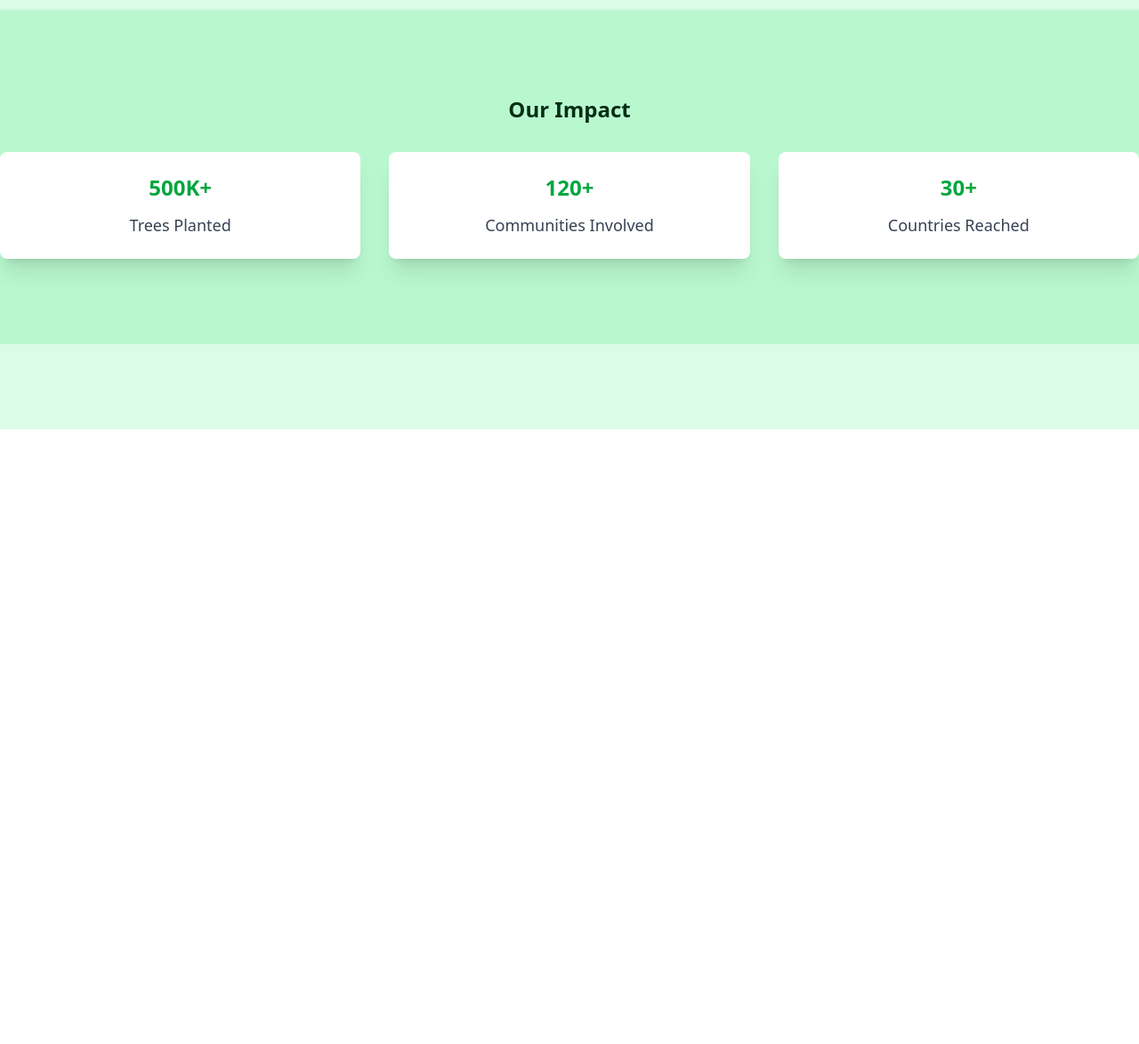
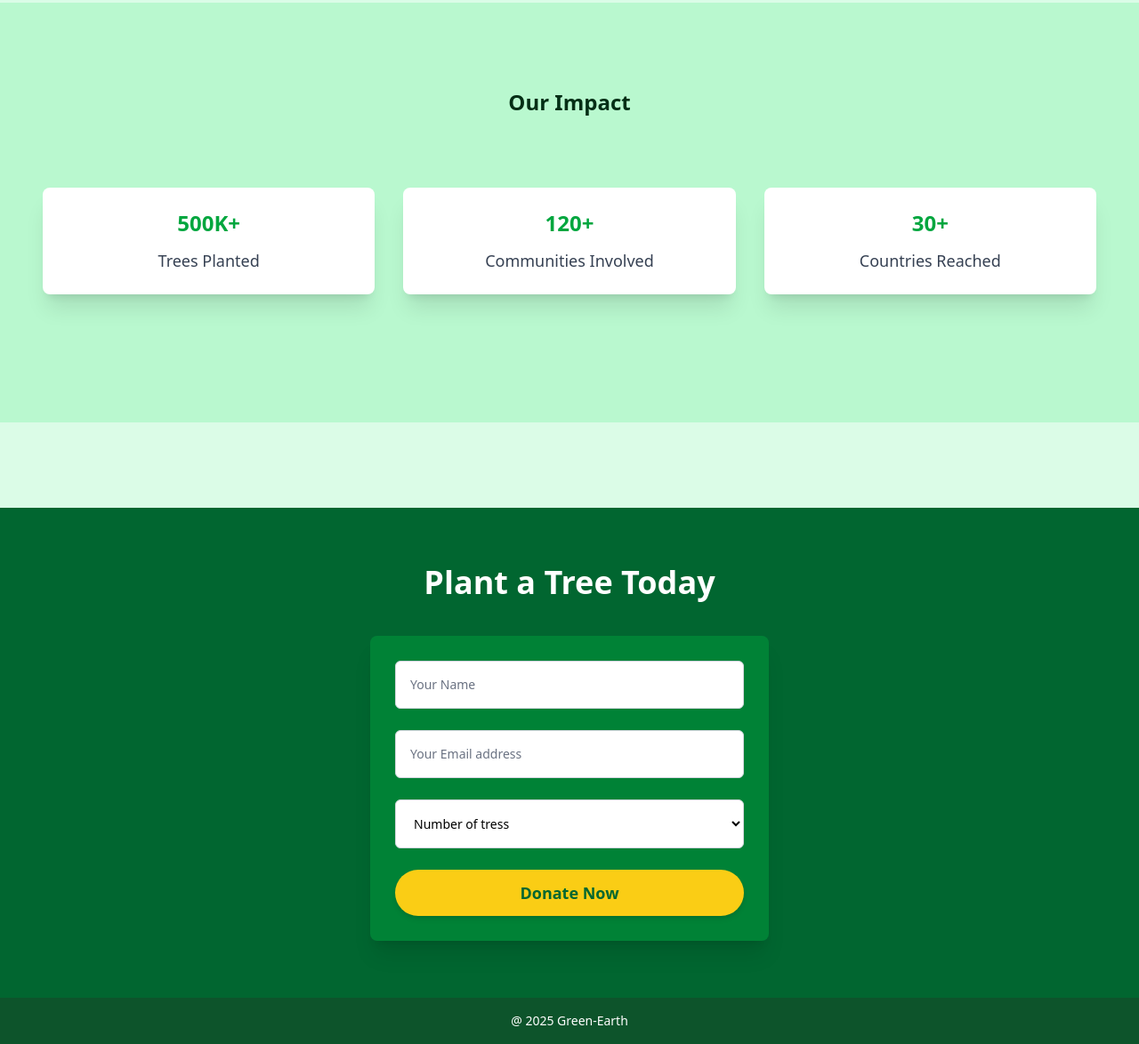
Before and after one commit to humaira599/assaingment-6, a plain HTML site: page index.html in a window 1280 px wide. Shown: the part 1209-2383 px from the top of the page at 89% size. Before the commit the page ends 1692 px from the top, so only its background shows below. Drawn offline with nearby package versions, Linux system fonts and the light colour scheme.

Commit message:
added new section

```diff
--- a/index.html
+++ b/index.html
@@ -70,11 +70,11 @@
            </div>
         </div>
          <!-- our impect  -->
-     <div class="py-16 md:py-24 bg-green-200 mt-14">
+     <section class="py-16 md:py-24 bg-green-200 mt-12">
      <div class="">
        <p class="text-green-950 flex justify-center text-2xl font-semibold ">Our Impact</p>
      </div>
-      <div class="grid grid-cols-1 gap-8 md:grid-cols-3 mt-8">
+      <div class="grid grid-cols-1 gap-8 md:grid-cols-3 mt-8 p-12">
         <div class="p-6 bg-white rounded-lg shadow-xl text-center transform hover:scale-105 transition duration-300">
          <p class="text-2xl font-extrabold text-green-600">500K+</p>
          <p class="mt-3 text-lg font-medium text-gray-700">Trees Planted</p>
@@ -90,11 +90,49 @@
          <p class="mt-3 text-lg font-medium text-gray-700">Countries Reached</p>
         </div>
       </div>
-     </div>
+     </section>
       </section>
-      <section>
-
+      <section class="w-full bg-green-800 flex flex-col items-center py-10 md:py-16 px-4">
+        <h1 class="text-white text-3xl sm:text-4xl font-semibold mb-8 md:mb-10 text-center">
+       Plant a Tree Today</h1>
+       <div class="w-full max-w-sm sm:max-w-md bg-green-700 p-6 md:p-7 rounded-lg shadow-xl">
+        <form class="space-y-4 md:space-y-6">
+          <div>
+            <input type="text"
+            id="name"
+            name="name"
+            placeholder="Your Name"
+            class="w-full px-3 py-2 md:px-4 md:py-4 border border-gray-300 rounded-md focus:outline-none bg-white text-black placeholder-gray-500 text-sm mg:text-base"
+            required>
+          </div>
+           <div>
+            <input type="email"
+            id="email"
+            name="email"
+            placeholder="Your Email address"
+            class="w-full px-3 py-2 md:px-4 md:py-4 border border-gray-300 rounded-md focus:outline-none bg-white 400 text-black placeholder-gray-500 text-sm mg:text-base"
+            required>
+          </div>
+          <div>
+            <select name="tress"
+            id="tress"
+            class="w-full px-3 py-2 md:px-4 md:py-4 border border-gray-300 rounded-md focus:outline-none bg-white text-black placeholder-gray-500 text-sm mg:text-base"
+            required>
+          <option value="" disabled selected>Number of tress</option>
+          <option value="1">1 Tree($5)</option>
+          <option value="5">5 tree ($25)</option>
+          <option value="10">10 tree ($50)</option>
+          <option value="20">20 tree ($100)</option>
+          <option value="custom">Custom Amount</option>
+            </select>
+          </div>
+          <button class=" text-green-800 px-8 py-3 bg-[#facd15] w-full rounded-full text-lg font-bold shadow-md transition duration-300">Donate Now</button>
+        </form>
+       </div>
       </section>
   </main>
+  <footer class="w-full bg-green-900 text-center py-4 mt-auto">
+    <p class="text-white text-sm">@ 2025 Green-Earth</p>
+  </footer>
 </body>
 </html>
```
